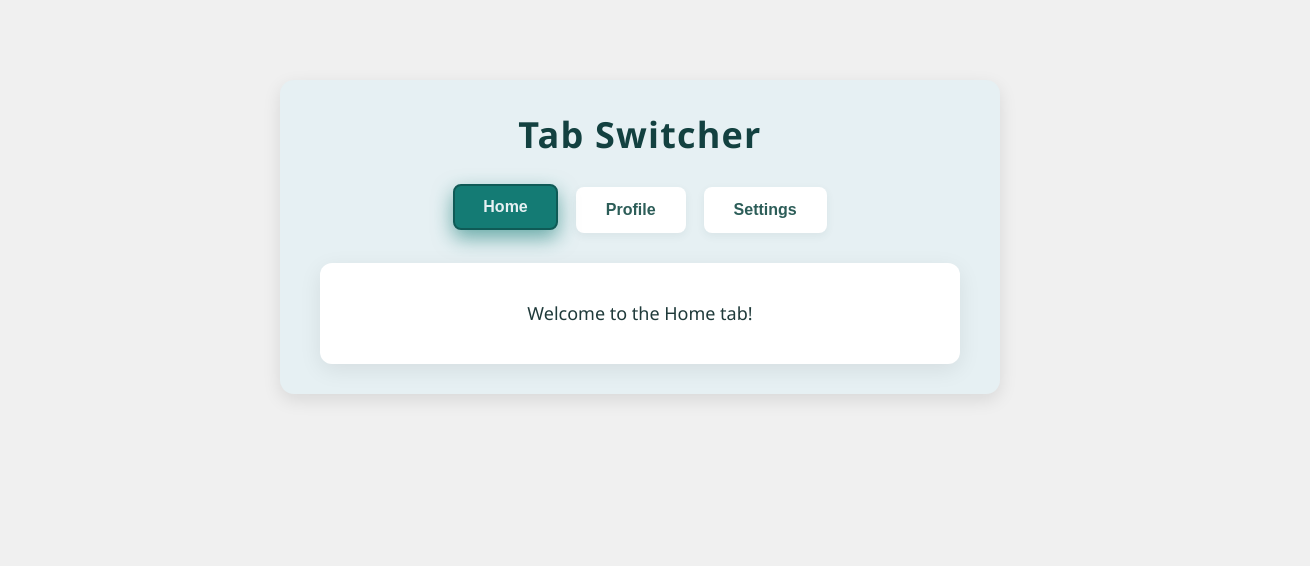
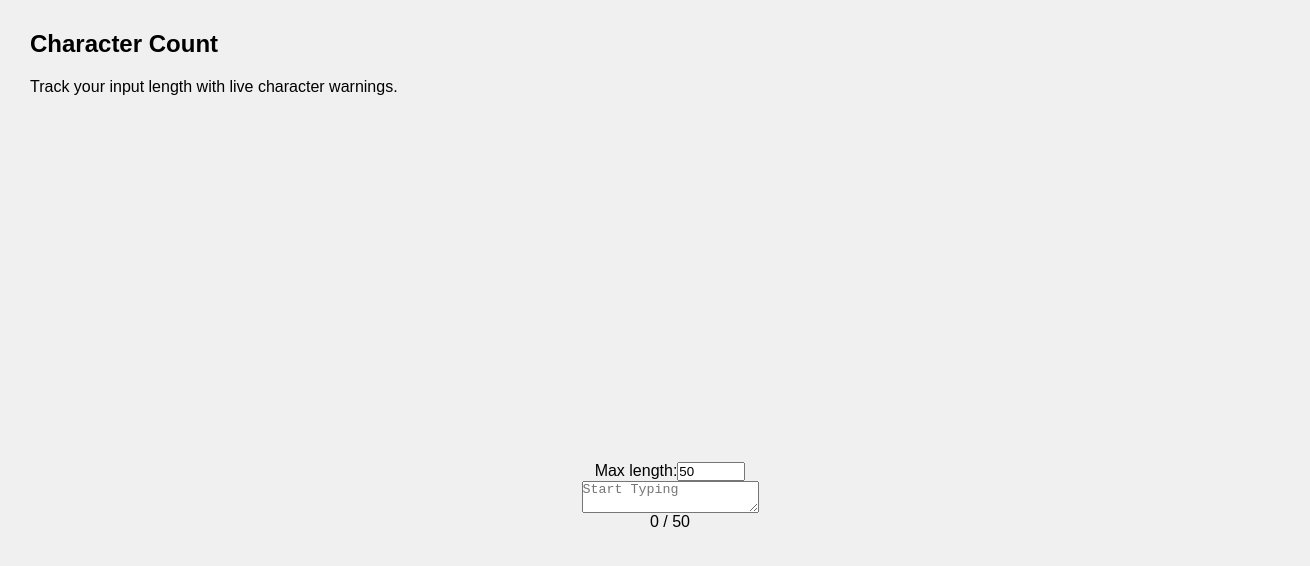
Before and after one commit to sonam002/react-interview-practice, a React (Vite) app: page / in a window 1280 px wide. Shown: the top 566 px of the page, 1310 px wide, since content can reach past the window. Built offline with nearby package versions, Linux system fonts and the light colour scheme.

Commit message:
012 - Character Counter

```diff
--- a/src/App.js
+++ b/src/App.js
@@ -13,7 +13,7 @@ import URLValidator from "./problems/008-url-validator/URLValidator";
 import MortgageCalculator from "./problems/009-mortgage-calculator/MortgageCalculator";
 import AcronymGenerator from "./problems/010-acronym-generator/AcronymGenerator";
 import TabSwitcher from "./problems/011-tab-switcher/TabSwitcher";
-
+import CharacterCount from "./problems/012-character-counter/CharacterCounter";
 
 const root = ReactDOM.createRoot(document.getElementById("root"));
 
@@ -53,7 +53,8 @@ const App = () => {
             {/*<URLValidator />*/}
             {/*<MortgageCalculator />*/}
             {/*<AcronymGenerator /> */}
-            <TabSwitcher />
+            {/* <TabSwitcher /> */}
+            <CharacterCount />
         </div>
     );
 };
--- /dev/null
+++ b/src/problems/012-character-counter/CharacterCounter.js
@@ -0,0 +1,69 @@
+import { useState } from "react";
+
+function CharacterCount() {
+  const [text, setText] = useState("");
+  const [maxLength, setMaxLength] = useState(50);
+
+  function handleChange(e) {
+    setText(e.target.value);
+  }
+
+  const currentLength = text.length;
+  const warningLimit = Math.ceil(maxLength * 0.9);
+
+  const showWarning =
+    currentLength >= warningLimit && currentLength <= maxLength;
+
+  const exceeded = currentLength - maxLength;
+
+  return (
+    <div className="characterCount">
+      <h1>Character Count</h1>
+      <p>Track your input length with live character warnings.</p>
+
+      <div className="container">
+        <div className="inputs">
+          <label>
+            Max length:
+            <input
+              type="number"
+              min="0"
+              max="1000"
+              value={maxLength}
+              onChange={(e) => setMaxLength(Number(e.target.value))}
+              data-testid="maxlength"
+            />
+          </label>
+        </div>
+
+        <textarea
+          className="text"
+          placeholder="Start Typing"
+          value={text}
+          onChange={handleChange}
+          data-testid="textarea"
+        ></textarea>
+
+        <div className="char-info" data-testid="char-info">
+          {currentLength} / {maxLength}
+        </div>
+
+        <div className="warnings">
+          {showWarning && (
+            <p className="warning-text" data-testid="warning-text">
+              You are close to the limit!
+            </p>
+          )}
+
+          {currentLength > maxLength && (
+            <p className="error-message" data-testid="error-text">
+              Limit exceeded by {exceeded} characters
+            </p>
+          )}
+        </div>
+      </div>
+    </div>
+  );
+}
+
+export default CharacterCount;
--- /dev/null
+++ b/src/problems/012-character-counter/styles.css
@@ -0,0 +1,22 @@
+.characterCount {
+  display: flex;
+  flex-direction: column;
+  align-items: center;
+  justify-content: center;
+  text-align: center;
+}
+.container {
+  padding: 10px;
+  width: 500px;
+}
+.inputs {
+  margin: 15px 0;
+}
+.inputs input {
+  padding: 3px 5px;
+  text-align: center;
+}
+.text {
+  width: 250px;
+  height: 60px;
+}
```
